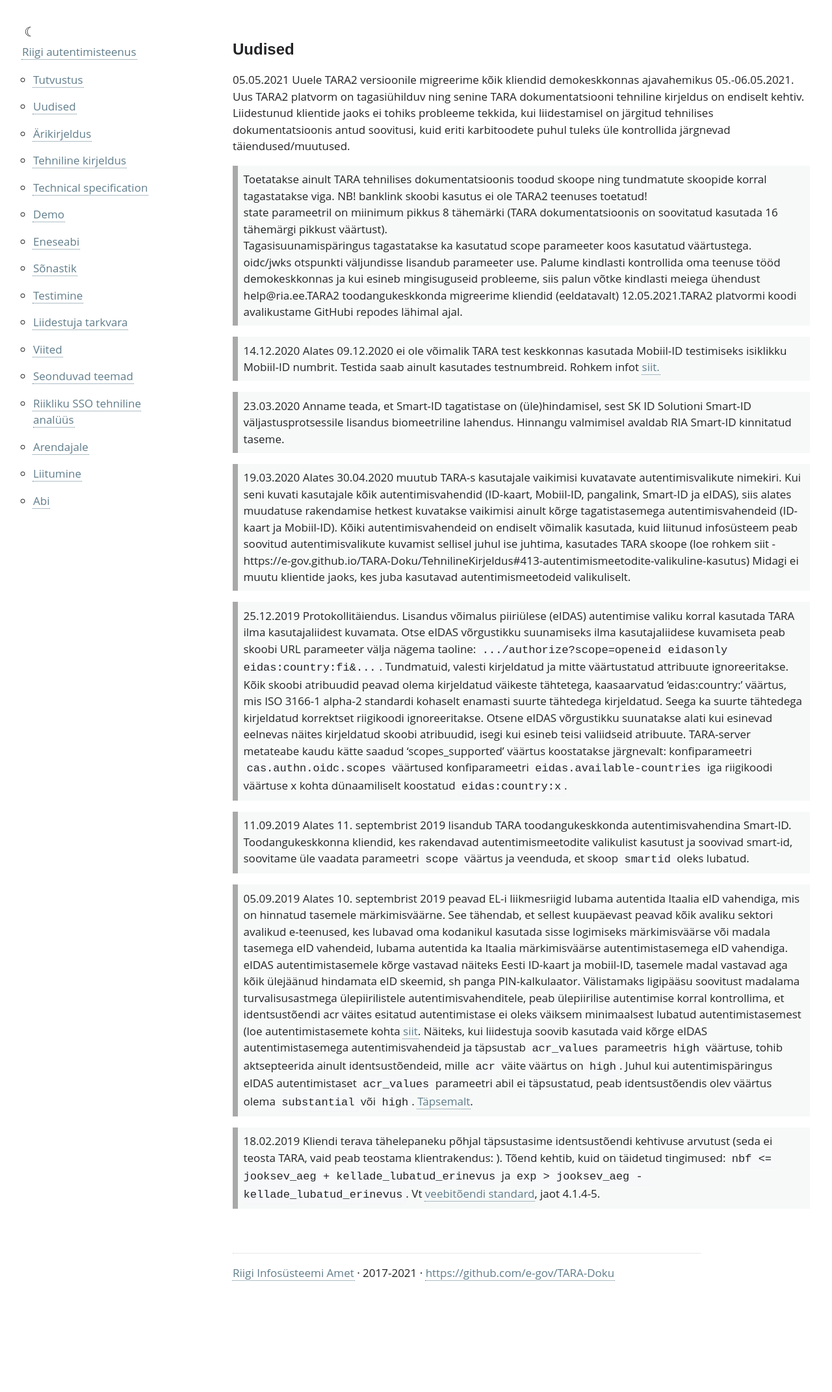
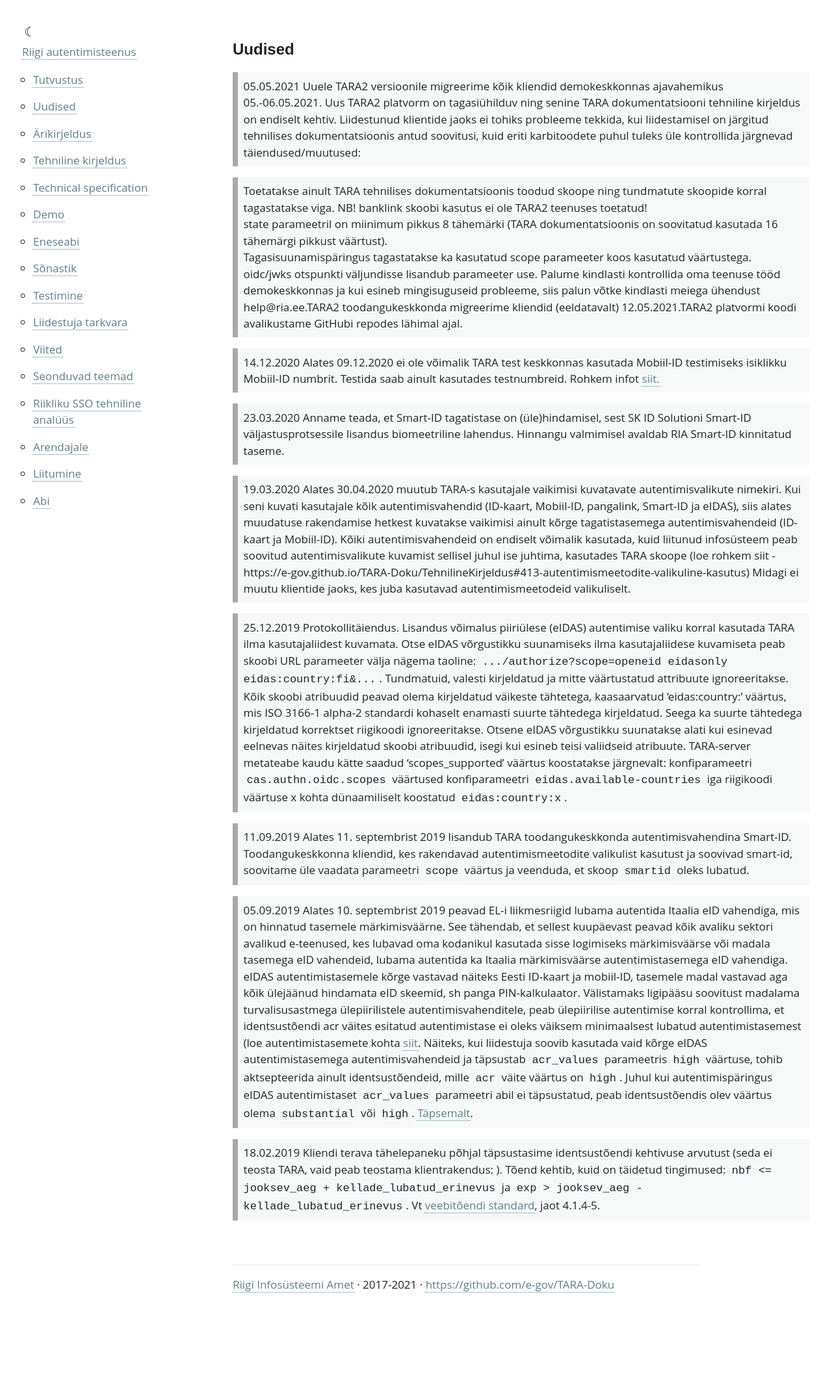
Before and after one commit to e-gov/TARA-Doku, a Jekyll site: the page built from Uudised.md, in a window 1280 px wide. Shown: the whole page at 65% size. Built offline with Jekyll 4.4.1, drawn with Linux system fonts in a browser that asks for light colours; our own code applies the rules of GitHub Pages for plain Markdown files.

Commit message:
Update Uudised.md

```diff
--- a/Uudised.md
+++ b/Uudised.md
@@ -5,7 +5,8 @@ permalink: Uudised
 # Uudised
 
 05.05.2021 Uuele TARA2 versioonile migreerime kõik kliendid demokeskkonnas ajavahemikus 05.-06.05.2021. Uus TARA2 platvorm on tagasiühilduv ning senine TARA dokumentatsiooni tehniline kirjeldus on endiselt kehtiv.
-Liidestunud klientide jaoks ei tohiks probleeme tekkida, kui liidestamisel on järgitud tehnilises dokumentatsioonis antud soovitusi, kuid eriti karbitoodete puhul tuleks üle kontrollida järgnevad täiendused/muutused.
+Liidestunud klientide jaoks ei tohiks probleeme tekkida, kui liidestamisel on järgitud tehnilises dokumentatsioonis antud soovitusi, kuid eriti karbitoodete puhul tuleks üle kontrollida järgnevad täiendused/muutused:
+{: .note}
 - Toetatakse ainult TARA tehnilises dokumentatsioonis toodud skoope ning tundmatute skoopide korral tagastatakse viga. NB! banklink skoobi kasutus ei ole TARA2 teenuses toetatud!
 - state parameetril on miinimum pikkus 8 tähemärki (TARA dokumentatsioonis on soovitatud kasutada 16 tähemärgi pikkust väärtust).
 - Tagasisuunamispäringus tagastatakse ka kasutatud scope parameeter koos kasutatud väärtustega.
```
